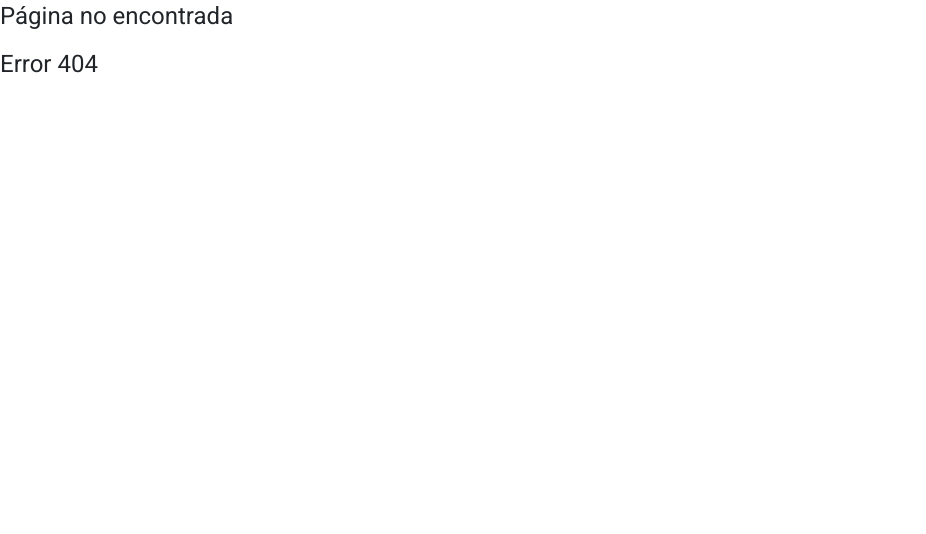
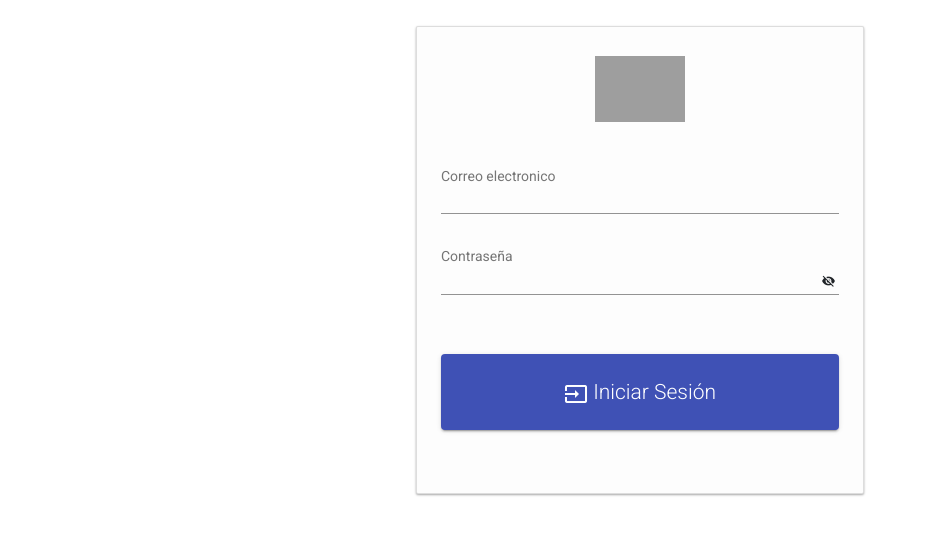
Before and after one commit to joselel/tienda-barrio-admin, an Angular app: page /acceso in a window 1280 px wide. Before the commit this address led to /error-page-not-fund. Shown: the top 534 px of the page, without its empty margins (0-926 px from the left). Built offline with nearby package versions, Linux system fonts and the light colour scheme; grey boxes are pictures that could not be loaded.

Commit message:
cambios-login-template

```diff
--- a/src/app/app-routing.module.ts
+++ b/src/app/app-routing.module.ts
@@ -1,8 +1,7 @@
 import { NgModule } from '@angular/core';
 import { RouterModule, Routes } from '@angular/router';
-import { DashboardComponent } from './dashboard/dashboard.component';
 import { Error404Component } from './home/error404/error404.component';
-import { LoginComponent } from './login/login.component';
+import { LoginComponent } from './login/login/login.component';
 
 const routes: Routes = [
   {
@@ -10,7 +9,7 @@ const routes: Routes = [
     component: LoginComponent
   },
   {
-    path: 'login',
+    path: 'acceso',
     loadChildren: () => import('./login/login.module').then(m => m.LoginModule)
   },
   {
--- a/src/app/dashboard/dashboard.module.ts
+++ b/src/app/dashboard/dashboard.module.ts
@@ -3,9 +3,6 @@ import { CommonModule } from '@angular/common';
 
 import { SharedModule } from '../shared/shared.module';
 import { DashboardRoutingModule } from './dashboard-routing.module';
-
-
-
 @NgModule({
   declarations: [
   ],
--- a/src/app/login/login-routing.module.ts
+++ b/src/app/login/login-routing.module.ts
@@ -1,6 +1,6 @@
 import { NgModule } from '@angular/core';
 import { RouterModule, Routes } from '@angular/router';
-import { LoginComponent } from './login.component';
+import { LoginComponent } from './login/login.component';
 
 const routes: Routes = [
   {
--- a/src/app/login/login.component.html
+++ /dev/null
@@ -1,9 +0,0 @@
-<h1>Iniciar Sesión</h1>
-
-<p>Usuario</p>
-<input type="" name="" value="">
-
-<p>contraseña</p>
-<input type="password"><br>
-
-<a routerLink="/dashboard/inicio">Ir al panel de control</a>
--- a/src/app/login/login.component.ts
+++ /dev/null
@@ -1,15 +0,0 @@
-import { Component, OnInit } from '@angular/core';
-
-@Component({
-  selector: 'app-login',
-  templateUrl: './login.component.html',
-  styleUrls: ['./login.component.css']
-})
-export class LoginComponent implements OnInit {
-
-  constructor() { }
-
-  ngOnInit(): void {
-  }
-
-}
--- /dev/null
+++ b/src/app/login/login/login.component.css
@@ -0,0 +1,169 @@
+body{
+  font-family: 'Roboto', sans-serif;
+  margin:0px !important;
+  overflow: hidden;
+}
+.add-btn{
+  position: fixed;
+  right: 25px;
+  bottom: 20Px;
+}
+
+/** form **/
+.form-wraper{
+  width: 100%;
+  margin-top: 2%;
+}
+.form-container{
+  width: 35%;
+  margin: auto;
+  padding-bottom: 24px !important;
+  display: block;
+  background: rgb(253, 253, 253);
+}
+.card {
+  border-radius: 2px;
+  box-shadow: 0 1px 3px rgba(0,0,0,0.12), 0 1px 2px rgba(0,0,0,0.24);
+  transition: all 0.3s cubic-bezier(.25,.8,.25,1);
+}
+
+/** form header **/
+.form-header{
+  padding: 24px 0;
+}
+.form-title{
+  text-align: center;
+  font-weight: 200;
+  font-size: 2.5em;
+}
+.main-lock-icon{
+  width: 20%;
+  margin: 5px auto;
+  display: block;
+}
+
+/** form body **/
+.form-body{
+  padding: 0 24px;
+}
+.justifier {
+  width: 100%;
+}
+.form-input{
+  margin-top: 24px;
+}
+
+/** form footer **/
+.form-footer{
+  padding: 24px;
+}
+.btn{
+  display: block;
+  width: 100%;
+  padding: 5% !important;
+  font-size: 1.5em;
+  font-weight: 200;
+  margin-top: 18px;
+}
+.custom-btn{
+  margin-bottom: 15px;
+  background: #3f51b5;
+  color: #fff;
+}
+.google-icon{
+  width: 6%;
+}
+.txt{
+  text-align: center;
+  color: #333;
+  margin: 10px auto !important;
+}
+.additional-link{
+  padding: 10px auto;
+  text-align: center;
+}
+a{
+  text-decoration: none;
+  color: rgb(42, 125, 219);
+}
+
+/*
+##Device = Desktops
+##Screen = 1281px to higher resolution desktops
+*/
+
+@media (min-width: 1281px) {
+
+}
+
+/*
+  ##Device = Laptops, Desktops
+  ##Screen = B/w 1025px to 1280px
+*/
+
+@media (min-width: 1025px) and (max-width: 1280px) {
+
+}
+
+/*
+  ##Device = Tablets, Ipads (portrait)
+  ##Screen = B/w 768px to 1024px
+*/
+
+@media (min-width: 768px) and (max-width: 1024px) {
+  .form-container{
+      width: 95%;
+      margin: auto;
+      padding-bottom: 24px !important;
+      display: block;
+      background: rgb(253, 253, 253);
+  }
+  .btn{
+      font-size: 1em;
+  }
+}
+
+/*
+  ##Device = Tablets, Ipads (landscape)
+  ##Screen = B/w 768px to 1024px
+*/
+
+@media (min-width: 768px) and (max-width: 1024px) and (orientation: landscape) {
+
+}
+
+/*
+  ##Device = Low Resolution Tablets, Mobiles (Landscape)
+  ##Screen = B/w 481px to 767px
+
+ */
+@media (min-width: 481px) and (max-width: 767px) {
+  .form-container{
+      width: 95%;
+      margin: auto;
+      padding-bottom: 24px !important;
+      display: block;
+      background: rgb(253, 253, 253);
+  }
+  .btn{
+      font-size: 1em;
+  }
+}
+
+/*
+  ##Device = Most of the Smartphones Mobiles (Portrait)
+  ##Screen = B/w 320px to 479px
+
+*/
+@media (min-width: 320px) and (max-width: 480px) {
+  .form-container{
+      width: 95%;
+      margin: auto;
+      padding-bottom: 24px !important;
+      display: block;
+      background: rgb(253, 253, 253);
+  }
+  .btn{
+      font-size: 1em;
+  }
+}
--- /dev/null
+++ b/src/app/login/login/login.component.html
@@ -0,0 +1,26 @@
+<div class="form-wraper">
+  <div class="form-container card">
+    <div class="form-header">
+      <img src="https://upload.wikimedia.org/wikipedia/commons/d/d3/User_Circle.png"  class="main-lock-icon" alt="">
+    </div>
+
+    <div class="form-body">
+      <mat-form-field class="justifier">
+          <input matInput placeholder="Correo electronico" text="email" class="form-input">
+      </mat-form-field>
+      <mat-form-field class="justifier">
+          <input matInput [type]="hide ? 'password' : 'text'" placeholder="Contraseña" text="password" class="form-input">
+          <button mat-icon-button matSuffix (click)="hide = !hide" [attr.aria-label]="'Hide password'" [attr.aria-pressed]="hide">
+            <mat-icon>{{hide ? 'visibility_off' : 'visibility'}}</mat-icon>
+          </button>
+      </mat-form-field>
+    </div>
+
+    <div class="form-footer">
+        <button routerLink="/dashboard/inicio" mat-raised-button class="btn custom-btn">
+            <mat-icon>input</mat-icon> Iniciar Sesión
+        </button>
+    </div>
+
+  </div>
+</div>
--- /dev/null
+++ b/src/app/login/login/login.component.ts
@@ -0,0 +1,25 @@
+import { Component, OnInit } from '@angular/core';
+import { FormControl, Validators } from '@angular/forms';
+
+@Component({
+  selector: 'app-login',
+  templateUrl: './login.component.html',
+  styleUrls: ['./login.component.css']
+})
+export class LoginComponent implements OnInit {
+  hide = true;
+  email = new FormControl('', [Validators.required, Validators.email]);
+
+  getErrorMessage() {
+    if (this.email.hasError('required')) {
+      return 'You must enter a value';
+    }
+
+    return this.email.hasError('email') ? 'Not a valid email' : '';
+  }
+  constructor() { }
+
+  ngOnInit(): void {
+  }
+
+}
```
Also changed, not shown: src/app/app.module.ts (+12 -6 lines), src/app/login/login.module.ts (+30 -4 lines), src/app/login/login.component.css (deleted), 1 other file (tests, documents, lock files or other folders).
